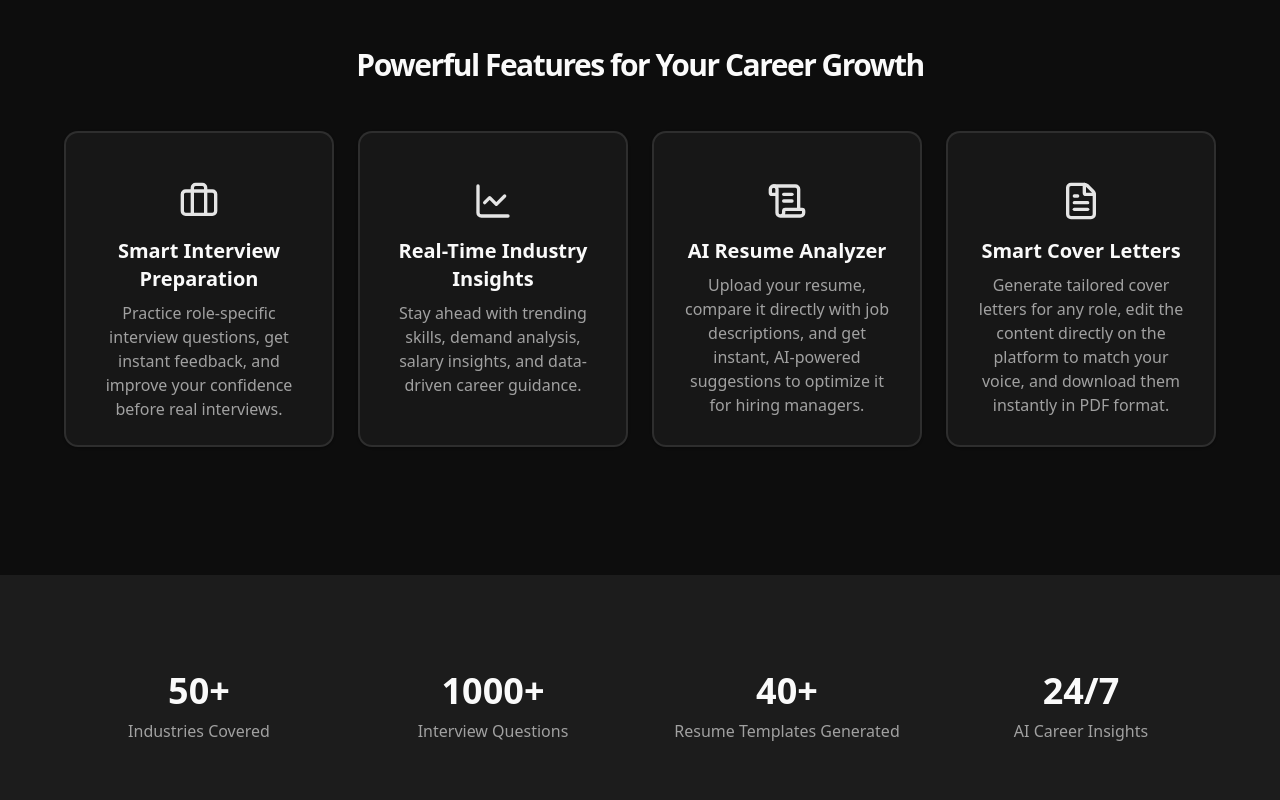
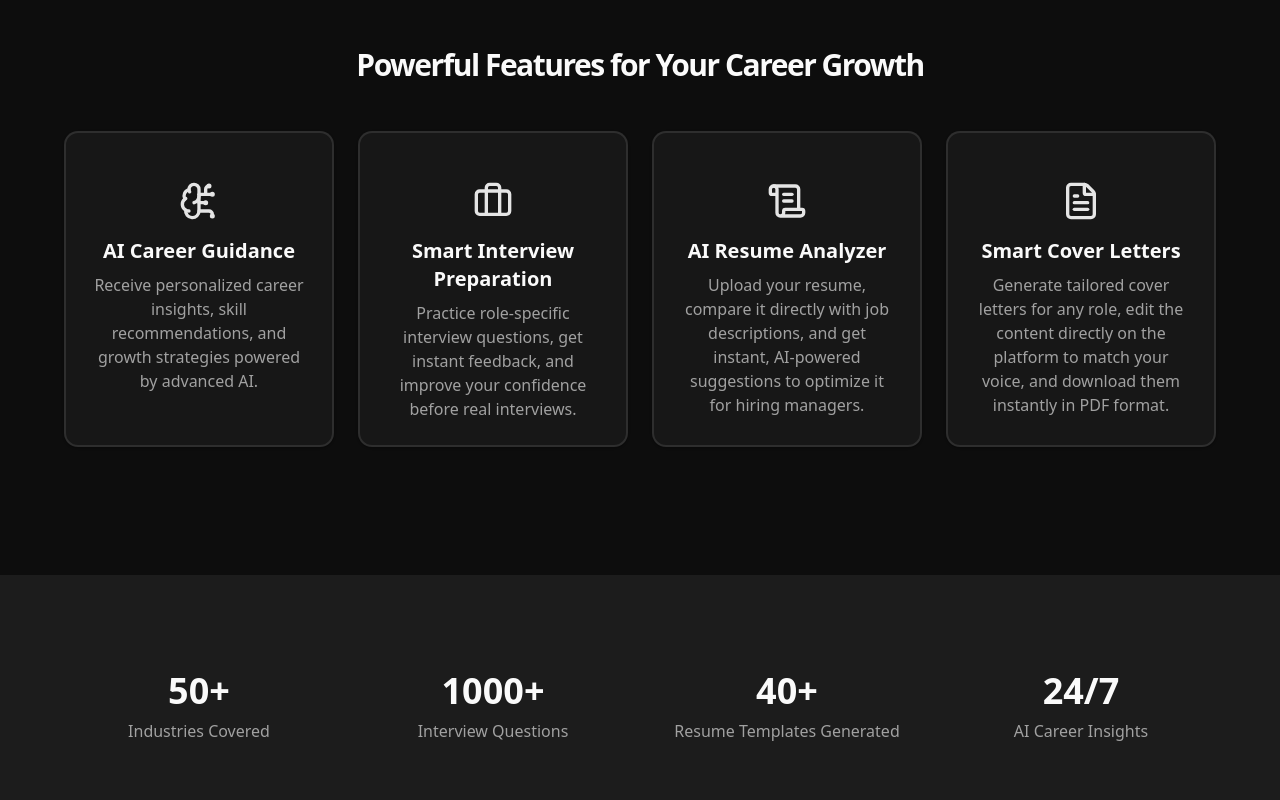
Before and after one commit to aryanchauhan-dev/Arcus.ai, a Next.js app: page / in a window 1280 px wide. Shown: the part 1660-2460 px from the top of the page. Built offline with nearby package versions, Linux system fonts and the light colour scheme; no server answers.

Commit message:
Data Fixed

```diff
--- a/data/faq.ts
+++ b/data/faq.ts
@@ -7,7 +7,12 @@ export const faqs = [
   {
     question: "What features are currently available on arcus.ai?",
     answer:
-      "Currently, arcus.ai provides AI-driven career insights, interview preparation tools, and a comprehensive resume analyzer. These features are tailored to your profile to help you understand market demand, required skills, and growth opportunities.",
+      "Currently, arcus.ai provides AI-driven career insights, industry trend analysis, interview preparation tools, and a comprehensive resume builder and analyzer. These features are tailored to your profile to help you understand market demand, required skills, and growth opportunities.",
+  },
+  {
+    question: "Is there a resume builder and analyzer available?",
+    answer:
+      "Yes! arcus.ai includes a built-in resume builder and analyzer. You can upload your existing resume, compare it against specific job descriptions, and receive AI-powered recommendations to optimize it for applicant tracking systems (ATS) and hiring managers.",
   },
   {
     question: "Can I edit and download my cover letters from the platform?",
@@ -32,6 +37,6 @@ export const faqs = [
   {
     question: "Can I customize the AI-generated outputs?",
     answer:
-      "Yes. All AI-generated cover letters are designed to be completely flexible, allowing you to adapt, edit, and refine them according to your needs.",
+      "Yes. All AI-generated insights, resumes, and cover letters are designed to be completely flexible, allowing you to adapt, edit, and refine them according to your needs.",
   },
 ];
--- a/data/features.tsx
+++ b/data/features.tsx
@@ -1,22 +1,22 @@
 import {
+  BrainCircuit,
   Briefcase,
-  LineChart,
   ScrollText,
   FileText
 } from "lucide-react";
 
 export const features = [
   {
+    icon: <BrainCircuit className="w-10 h-10 mb-4 text-primary" />,
+    title: "AI Career Guidance",
+    description:
+      "Receive personalized career insights, skill recommendations, and growth strategies powered by advanced AI.",
+  },
+  {
     icon: <Briefcase className="w-10 h-10 mb-4 text-primary" />,
     title: "Smart Interview Preparation",
     description:
       "Practice role-specific interview questions, get instant feedback, and improve your confidence before real interviews.",
-  },
-  {
-    icon: <LineChart className="w-10 h-10 mb-4 text-primary" />,
-    title: "Real-Time Industry Insights",
-    description:
-      "Stay ahead with trending skills, demand analysis, salary insights, and data-driven career guidance.",
   },
   {
     icon: <ScrollText className="w-10 h-10 mb-4 text-primary" />,
```
